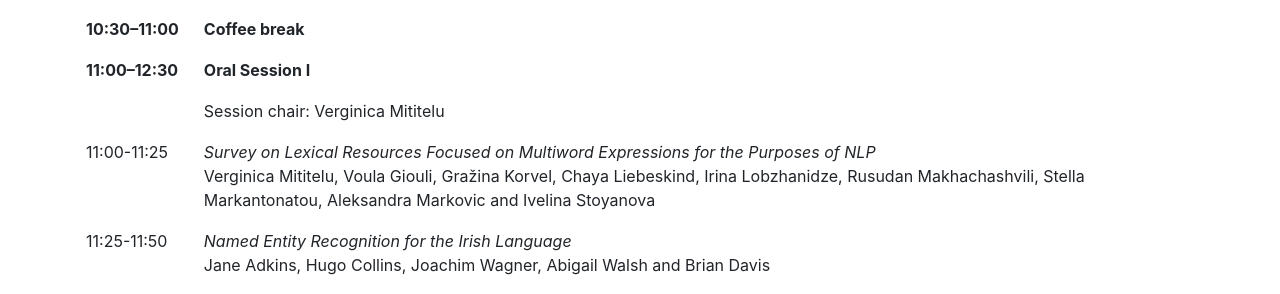
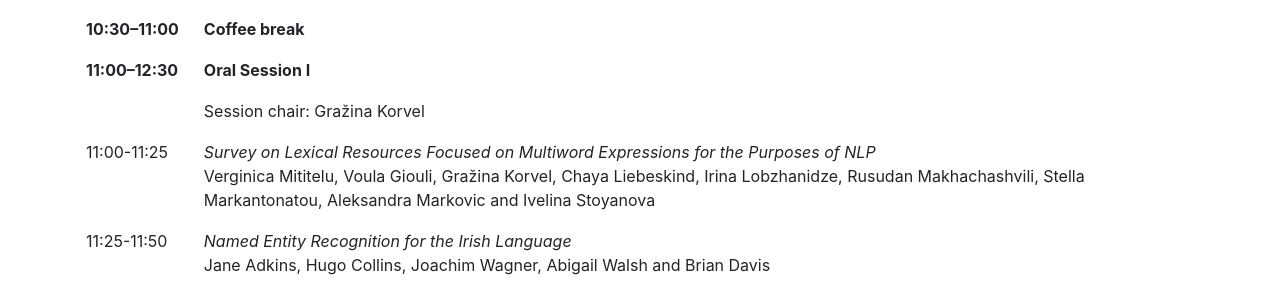
Before and after one commit to multiword/multiword.github.io, a Jekyll site: the page built from mwe2025/index.md, in a window 1280 px wide and 900 px high, scrolled down 974 px. Shown: the part 159-453 px from the top of the window. Built offline with Jekyll 4.4.1, drawn with Linux system fonts in a browser that asks for light colours; comment, search, counter and statistics services are not loaded.

Commit message:
Updated index.md

```diff
--- a/mwe2025/index.md
+++ b/mwe2025/index.md
@@ -121,7 +121,7 @@ The <a href="https://aclanthology.org/events/naacl-2025/#2025mwe-1"> proceedings
   <tr><th>11:00–12:30</th><th>Oral Session I</th></tr>
   <tr>
         <td></td>
-<td>Session chair: Verginica Mititelu</td>
+<td>Session chair: Gražina Korvel</td>
 </tr>
   <tr><td>11:00-11:25</td><td>
      <i>Survey on Lexical Resources Focused on Multiword Expressions for the Purposes of NLP</i><br/>
```
